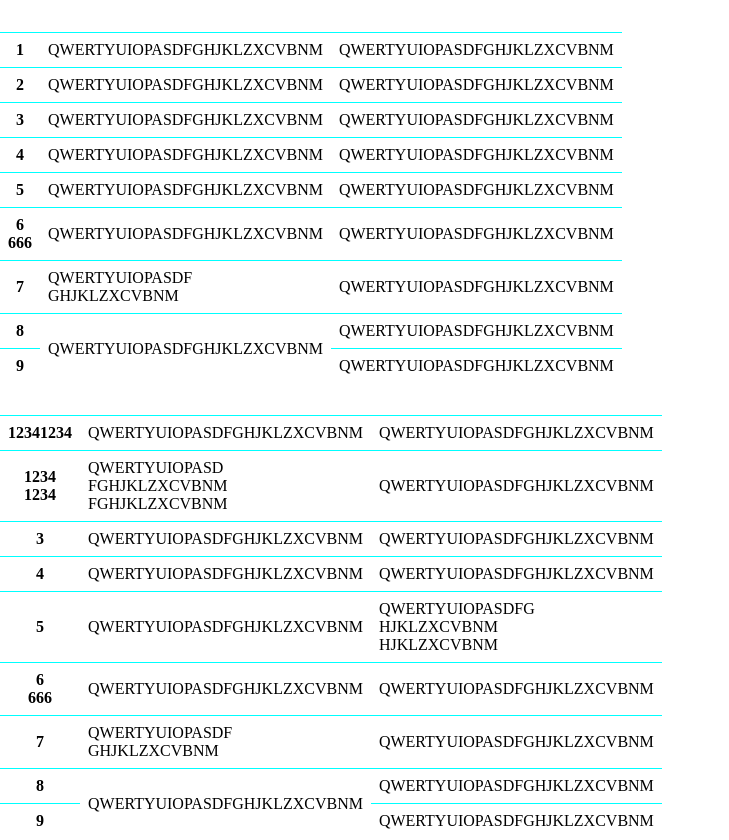
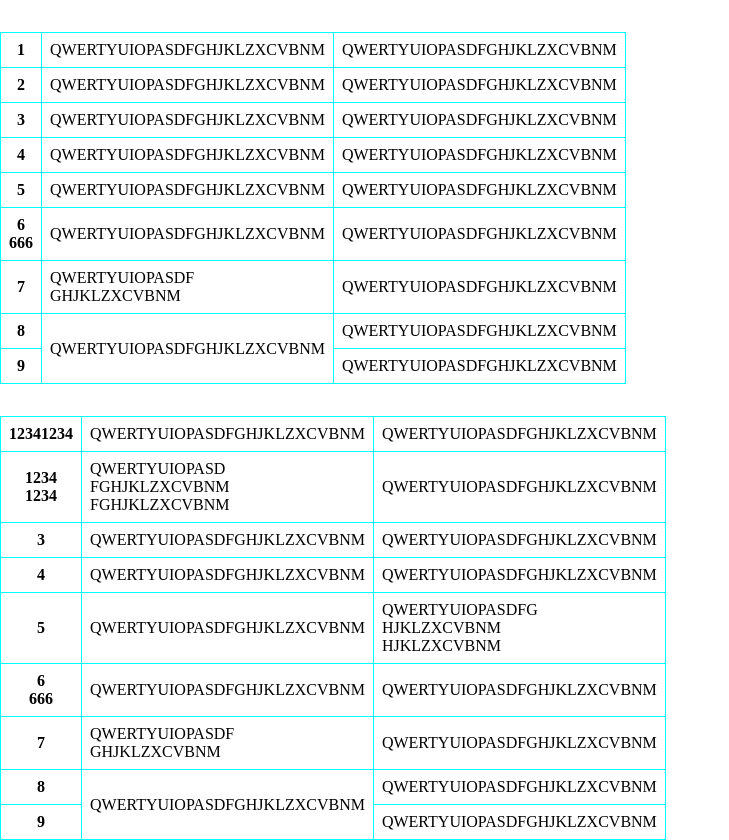
Before and after one commit to ixkaito/stickyTableColumns, a plain HTML site: page index.html in a window 1280 px wide. Shown: the whole page, without its empty margins (0-729 px from the left). Drawn offline with nearby package versions, Linux system fonts and the light colour scheme.

Commit message:
Remove consol.log

```diff
--- a/script.js
+++ b/script.js
@@ -56,8 +56,6 @@
 
             stickyOuterHeightSum += $cell.outerHeight();
 
-            console.log($cell.outerHeight());
-
             topArray.push(stickyOuterHeightSum);
 
             $(this).children().css('height', height + 'px');
--- a/style.css
+++ b/style.css
@@ -14,7 +14,7 @@ table {
 
 td, th {
 	background: #fff;
-	border-top: 1px solid #0ff;
+	border: 1px solid #0ff;
 	padding: 0.5em;
 }
 
```
